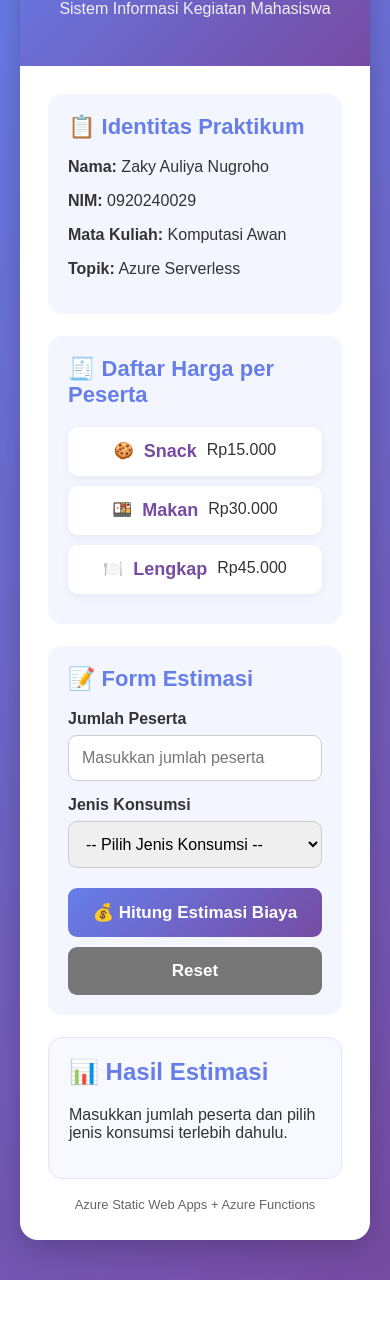
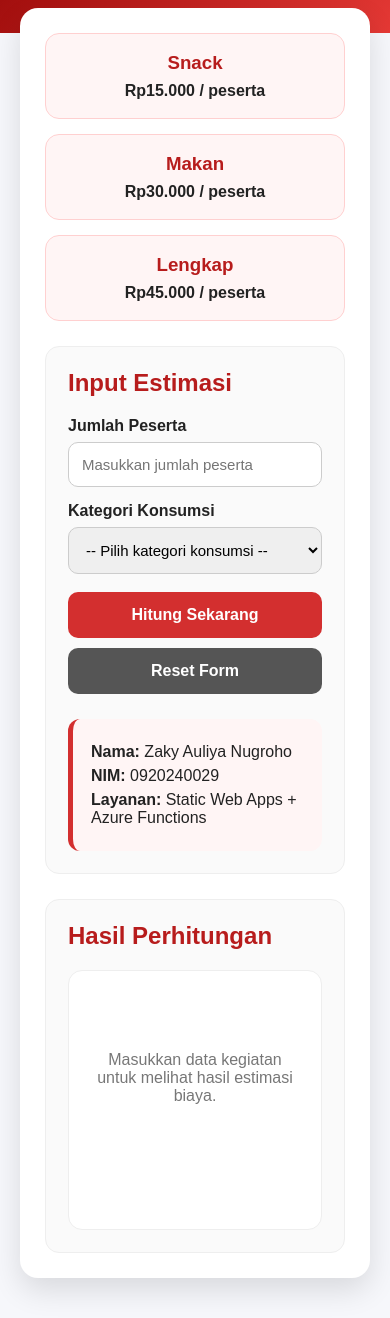
Before and after one commit to Xzakyan/repo-swa-029, a plain HTML site: page index.html in a window 390 px wide. Shown: the part 151-1469 px from the top of the page. Before the commit the page ends 1431 px from the top, so only its background shows below. Drawn offline with Linux system fonts and the light colour scheme.

Commit message:
Update index.html

```diff
--- a/index.html
+++ b/index.html
@@ -2,7 +2,7 @@
 <html lang="id">
 <head>
   <meta charset="UTF-8">
-  <title>Estimasi Biaya Konsumsi</title>
+  <title>Event Cost Estimator</title>
   <style>
     * {
       box-sizing: border-box;
@@ -11,75 +11,87 @@
     body {
       margin: 0;
       font-family: Arial, sans-serif;
-      background: linear-gradient(135deg, #667eea, #764ba2);
-      min-height: 100vh;
-      padding: 40px 20px;
-      color: #333;
+      background: #f6f7fb;
+      color: #222;
+    }
+
+    .hero {
+      background: linear-gradient(135deg, #8b0000, #e53935);
+      color: white;
+      padding: 45px 25px;
+      text-align: center;
+    }
+
+    .hero h1 {
+      margin: 0;
+      font-size: 34px;
+    }
+
+    .hero p {
+      margin-top: 10px;
+      font-size: 16px;
+      opacity: 0.95;
     }
 
     .container {
-      max-width: 720px;
-      margin: auto;
+      max-width: 1000px;
+      margin: -35px auto 40px;
+      padding: 0 20px;
+    }
+
+    .main-card {
       background: white;
       border-radius: 18px;
-      overflow: hidden;
-      box-shadow: 0 10px 30px rgba(0,0,0,0.2);
+      box-shadow: 0 12px 30px rgba(0,0,0,0.12);
+      padding: 25px;
     }
 
-    .header {
-      background: linear-gradient(135deg, #667eea, #764ba2);
-      color: white;
-      text-align: center;
-      padding: 32px 20px;
+    .top-info {
+      display: grid;
+      grid-template-columns: repeat(3, 1fr);
+      gap: 15px;
+      margin-bottom: 25px;
     }
 
-    .header h1 {
-      margin: 0;
-      font-size: 30px;
+    .price-card {
+      background: #fff5f5;
+      border: 1px solid #ffd0d0;
+      border-radius: 14px;
+      padding: 18px;
+      text-align: center;
     }
 
-    .header p {
-      margin-top: 10px;
-      opacity: 0.9;
+    .price-card h3 {
+      margin: 0;
+      color: #b71c1c;
+    }
+
+    .price-card p {
+      margin: 8px 0 0;
+      font-weight: bold;
     }
 
     .content {
-      padding: 28px;
+      display: grid;
+      grid-template-columns: 1fr 1fr;
+      gap: 25px;
     }
 
-    .box {
-      background: #f4f6ff;
+    .section {
+      background: #fafafa;
       border-radius: 14px;
-      padding: 20px;
-      margin-bottom: 22px;
+      padding: 22px;
+      border: 1px solid #eee;
     }
 
-    .box h2 {
+    .section h2 {
       margin-top: 0;
-      color: #667eea;
-      font-size: 22px;
-    }
-
-    .harga-item {
-      background: white;
-      margin: 10px 0;
-      padding: 14px;
-      border-radius: 10px;
-      display: flex;
-      justify-content: center;
-      gap: 10px;
-      box-shadow: 0 2px 8px rgba(0,0,0,0.06);
-      font-size: 16px;
-    }
-
-    .harga-item b {
-      color: #764ba2;
-      font-size: 18px;
+      color: #b71c1c;
     }
 
     label {
+      font-weight: bold;
       display: block;
-      font-weight: bold;
       margin-top: 15px;
       margin-bottom: 7px;
     }
@@ -87,145 +99,201 @@
     input, select {
       width: 100%;
       padding: 13px;
+      border-radius: 10px;
       border: 1px solid #ccc;
-      border-radius: 9px;
-      font-size: 16px;
+      font-size: 15px;
     }
 
     input:focus, select:focus {
       outline: none;
-      border-color: #667eea;
-      box-shadow: 0 0 0 3px rgba(102,126,234,0.2);
+      border-color: #e53935;
+      box-shadow: 0 0 0 3px rgba(229,57,53,0.15);
     }
 
-    button {
+    .btn {
       width: 100%;
-      margin-top: 20px;
       padding: 14px;
+      margin-top: 18px;
       border: none;
-      border-radius: 9px;
-      background: linear-gradient(135deg, #667eea, #764ba2);
+      border-radius: 10px;
+      background: #d32f2f;
       color: white;
-      font-size: 17px;
       font-weight: bold;
+      font-size: 16px;
       cursor: pointer;
     }
 
-    button:hover {
-      opacity: 0.9;
+    .btn:hover {
+      background: #b71c1c;
     }
 
-    .reset {
-      background: #777;
+    .btn-reset {
+      background: #555;
       margin-top: 10px;
     }
 
+    .btn-reset:hover {
+      background: #333;
+    }
+
     .hasil {
-      background: #f8f9ff;
+      background: white;
       border-radius: 14px;
       padding: 20px;
-      margin-top: 22px;
-      border: 1px solid #e2e5ff;
+      border: 1px solid #eee;
+      min-height: 260px;
     }
 
-    .hasil h2 {
-      color: #667eea;
-      margin-top: 0;
+    .empty {
+      text-align: center;
+      color: #777;
+      padding-top: 60px;
+    }
+
+    .result-box {
+      margin-top: 12px;
     }
 
     .row {
       display: flex;
       justify-content: space-between;
-      padding: 12px 0;
-      border-bottom: 1px solid #ddd;
+      padding: 13px 0;
+      border-bottom: 1px solid #eee;
     }
 
     .row:last-child {
       border-bottom: none;
     }
 
-    .row strong {
-      color: #764ba2;
+    .value {
+      font-weight: bold;
+      color: #b71c1c;
+    }
+
+    .total {
+      margin-top: 18px;
+      padding: 18px;
+      background: #b71c1c;
+      color: white;
+      border-radius: 12px;
+      text-align: center;
+    }
+
+    .total h3 {
+      margin: 0 0 8px;
+    }
+
+    .total strong {
+      font-size: 28px;
     }
 
     .error {
-      background: #ffecec;
-      color: #b00020;
-      border: 1px solid #ff9999;
+      background: #ffe5e5;
+      color: #a00000;
+      padding: 15px;
+      border-radius: 10px;
+      border: 1px solid #ffb3b3;
     }
 
     .loading {
-      background: #eef5ff;
-      color: #1f4e79;
+      background: #fff3cd;
+      color: #7a5b00;
+      padding: 15px;
+      border-radius: 10px;
+      border: 1px solid #ffe08a;
     }
 
-    .footer {
-      text-align: center;
-      font-size: 13px;
-      color: #666;
-      margin-top: 18px;
+    .identity {
+      margin-top: 25px;
+      background: #fff5f5;
+      padding: 18px;
+      border-radius: 12px;
+      border-left: 5px solid #d32f2f;
+    }
+
+    .identity p {
+      margin: 6px 0;
+    }
+
+    @media (max-width: 800px) {
+      .top-info,
+      .content {
+        grid-template-columns: 1fr;
+      }
+
+      .hero h1 {
+        font-size: 28px;
+      }
+
+      .container {
+        margin-top: -25px;
+      }
     }
   </style>
 </head>
+
 <body>
+  <div class="hero">
+    <h1>Event Cost Estimator</h1>
+    <p>Mini Project Azure Serverless - Estimasi Biaya Konsumsi Kegiatan Mahasiswa</p>
+  </div>
 
   <div class="container">
-    <div class="header">
-      <h1>🎓 Estimasi Biaya Konsumsi</h1>
-      <p>Sistem Informasi Kegiatan Mahasiswa</p>
+    <div class="main-card">
+
+      <div class="top-info">
+        <div class="price-card">
+          <h3>Snack</h3>
+          <p>Rp15.000 / peserta</p>
+        </div>
+
+        <div class="price-card">
+          <h3>Makan</h3>
+          <p>Rp30.000 / peserta</p>
+        </div>
+
+        <div class="price-card">
+          <h3>Lengkap</h3>
+          <p>Rp45.000 / peserta</p>
+        </div>
       </div>
 
       <div class="content">
-      <div class="box">
-        <h2>📋 Identitas Praktikum</h2>
-        <p><b>Nama:</b> Zaky Auliya Nugroho</p>
-        <p><b>NIM:</b> 0920240029</p>
-        <p><b>Mata Kuliah:</b> Komputasi Awan</p>
-        <p><b>Topik:</b> Azure Serverless</p>
-      </div>
-
-      <div class="box">
-        <h2>🧾 Daftar Harga per Peserta</h2>
-
-        <div class="harga-item">
-          🍪 <b>Snack</b> Rp15.000
-        </div>
-
-        <div class="harga-item">
-          🍱 <b>Makan</b> Rp30.000
-        </div>
-
-        <div class="harga-item">
-          🍽️ <b>Lengkap</b> Rp45.000
-        </div>
-      </div>
-
-      <div class="box">
-        <h2>📝 Form Estimasi</h2>
+        <div class="section">
+          <h2>Input Estimasi</h2>
 
           <label for="jumlah">Jumlah Peserta</label>
           <input type="number" id="jumlah" placeholder="Masukkan jumlah peserta">
 
-        <label for="jenis">Jenis Konsumsi</label>
+          <label for="jenis">Kategori Konsumsi</label>
           <select id="jenis">
-          <option value="">-- Pilih Jenis Konsumsi --</option>
-          <option value="snack">🍪 Snack (Rp15.000)</option>
-          <option value="makan">🍱 Makan (Rp30.000)</option>
-          <option value="lengkap">🍽️ Lengkap (Rp45.000)</option>
+            <option value="">-- Pilih kategori konsumsi --</option>
+            <option value="snack">Snack - Rp15.000</option>
+            <option value="makan">Makan - Rp30.000</option>
+            <option value="lengkap">Lengkap - Rp45.000</option>
           </select>
 
-        <button onclick="hitungEstimasi()">💰 Hitung Estimasi Biaya</button>
-        <button class="reset" onclick="resetForm()">Reset</button>
+          <button class="btn" onclick="hitungEstimasi()">Hitung Sekarang</button>
+          <button class="btn btn-reset" onclick="resetForm()">Reset Form</button>
+
+          <div class="identity">
+            <p><b>Nama:</b> Zaky Auliya Nugroho</p>
+            <p><b>NIM:</b> 0920240029</p>
+            <p><b>Layanan:</b> Static Web Apps + Azure Functions</p>
+          </div>
         </div>
 
+        <div class="section">
+          <h2>Hasil Perhitungan</h2>
+
           <div id="hasil" class="hasil">
-        <h2>📊 Hasil Estimasi</h2>
-        <p>Masukkan jumlah peserta dan pilih jenis konsumsi terlebih dahulu.</p>
+            <div class="empty">
+              Masukkan data kegiatan untuk melihat hasil estimasi biaya.
+            </div>
+          </div>
+        </div>
       </div>
 
-      <div class="footer">
-        Azure Static Web Apps + Azure Functions
-      </div>
     </div>
   </div>
 
@@ -246,75 +314,67 @@
       const hasil = document.getElementById("hasil");
 
       if (!jumlah || jumlah <= 0) {
-        hasil.className = "hasil error";
-        hasil.innerHTML = "Jumlah peserta harus diisi dan lebih dari 0.";
+        hasil.innerHTML = `<div class="error">Jumlah peserta wajib diisi dan harus lebih dari 0.</div>`;
         return;
       }
 
       if (!jenis) {
-        hasil.className = "hasil error";
-        hasil.innerHTML = "Jenis konsumsi harus dipilih.";
+        hasil.innerHTML = `<div class="error">Kategori konsumsi wajib dipilih.</div>`;
         return;
       }
 
-      hasil.className = "hasil loading";
-      hasil.innerHTML = "Sedang menghitung estimasi biaya...";
+      hasil.innerHTML = `<div class="loading">Sedang mengambil data dari Azure Functions...</div>`;
 
       try {
         const response = await fetch(`${API_URL}?jumlah=${jumlah}&jenis=${jenis}`);
         const data = await response.json();
 
         if (!response.ok) {
-          hasil.className = "hasil error";
-          hasil.innerHTML = data.error || "Terjadi kesalahan pada API.";
+          hasil.innerHTML = `<div class="error">${data.error || "Terjadi kesalahan pada API."}</div>`;
           return;
         }
 
-        hasil.className = "hasil";
         hasil.innerHTML = `
-          <h2>📊 Hasil Estimasi</h2>
-
+          <div class="result-box">
             <div class="row">
               <span>Jumlah Peserta</span>
-            <strong>${data.jumlah} orang</strong>
+              <span class="value">${data.jumlah} orang</span>
             </div>
 
             <div class="row">
-            <span>Jenis Konsumsi</span>
-            <strong>${data.jenis}</strong>
+              <span>Kategori Konsumsi</span>
+              <span class="value">${data.jenis}</span>
             </div>
 
             <div class="row">
               <span>Harga per Peserta</span>
-            <strong>${formatRupiah(data.hargaPerPeserta)}</strong>
+              <span class="value">${formatRupiah(data.hargaPerPeserta)}</span>
             </div>
 
-          <div class="row">
-            <span>Total Estimasi Biaya</span>
+            <div class="total">
+              <h3>Total Estimasi Biaya</h3>
               <strong>${formatRupiah(data.total)}</strong>
             </div>
 
-          <p style="font-size: 13px; color: #666; margin-top: 15px;">
+            <p style="font-size: 13px; color: #777; margin-top: 14px;">
               Timestamp: ${data.timestamp}
             </p>
+          </div>
         `;
       } catch (error) {
-        hasil.className = "hasil error";
-        hasil.innerHTML = "Gagal menghubungi API. Cek URL Function atau pengaturan CORS.";
+        hasil.innerHTML = `<div class="error">Gagal menghubungi API. Periksa CORS atau URL Function.</div>`;
       }
     }
 
     function resetForm() {
       document.getElementById("jumlah").value = "";
       document.getElementById("jenis").value = "";
-      const hasil = document.getElementById("hasil");
-      hasil.className = "hasil";
-      hasil.innerHTML = `
-        <h2>📊 Hasil Estimasi</h2>
-        <p>Masukkan jumlah peserta dan pilih jenis konsumsi terlebih dahulu.</p>
+      document.getElementById("hasil").innerHTML = `
+        <div class="empty">
+          Masukkan data kegiatan untuk melihat hasil estimasi biaya.
+        </div>
       `;
     }
   </script>
-
 </body>
 </html>
```
Lines whose indentation alone changed are shown as unchanged.
